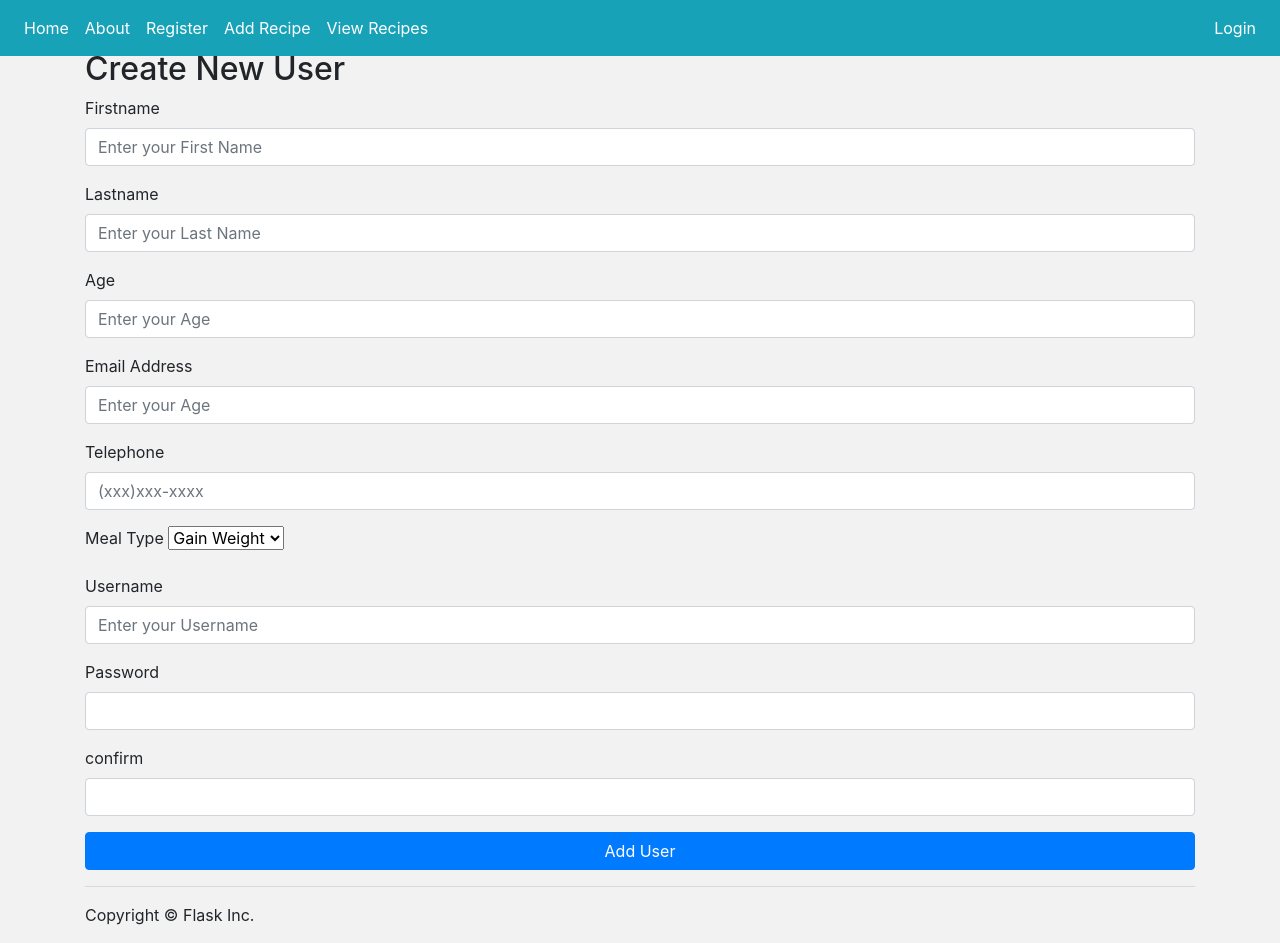
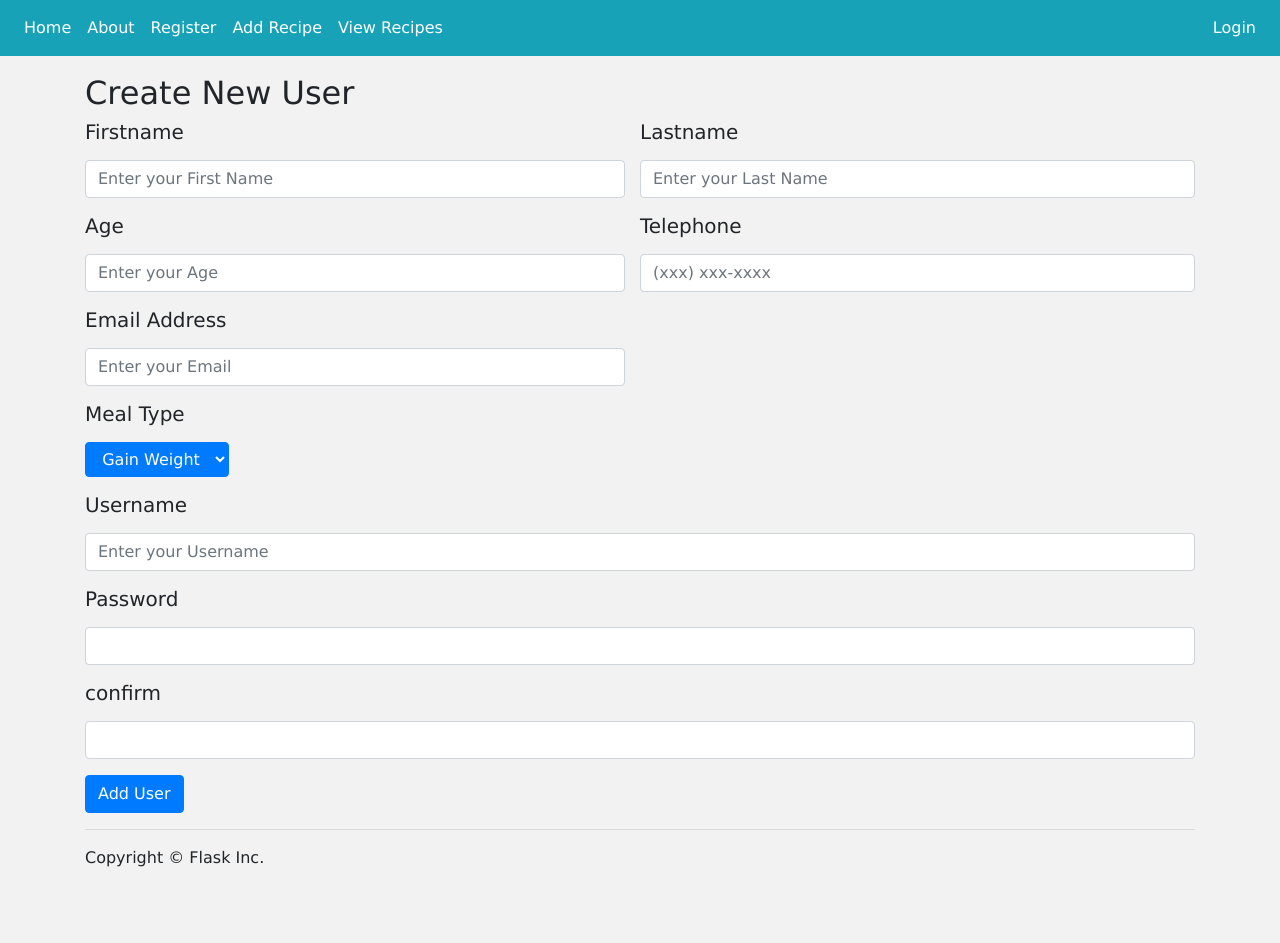
Before and after one commit to ChevaunBent/Comp3161-FinalProject, a Flask app: page /register in a window 1280 px wide. After the commit the page ends 867 px from the top, so only its background shows below. Run offline with Flask 2, Linux system fonts and the light colour scheme; parts of the project's set-up code (start-up, migrations or seed data) failed here and were passed over; some libraries are stand-ins or nearby versions.

Commit message:
Fixed layout of elements on each page

```diff
--- a/app/static/css/app.css
+++ b/app/static/css/app.css
@@ -3,22 +3,40 @@ body {
     background-color: rgb(242, 242, 242);
 }
 
-.required{
+.required {
     color: rgb(255, 0, 0);
     font-size: 15px;
 }
 
-.submitted{
+.submitted {
     background-color: rgb(39, 255, 190);
     color: white;
     border-radius: 10px;
 }
 
-.flashes{
+* {
+    font-family: 'Lucida Sans Regular', 'Lucida Grande', 'Lucida Sans Unicode', Geneva, Verdana, sans-serif !important
+}
+
+.flashes {
     display: grid;
     padding-top: 20px;
-    color:rgb(4, 255, 0);
-    font-family: 'Lucida Sans', 'Lucida Sans Regular', 'Lucida Grande',
-    'Lucida Sans Unicode', Geneva, Verdana, sans-serif;
+    color: rgb(4, 255, 0);
+    font-family: 'Lucida Sans', 'Lucida Sans Regular', 'Lucida Grande', 'Lucida Sans Unicode', Geneva, Verdana, sans-serif;
     font-size: 25px;
 }
+
+.image {
+    height: 350px;
+    width: 100%;
+}
+
+.singleimg {
+    width: 100%;
+    height: 350px;
+}
+
+.view_recipe_button {
+    padding: 5px;
+    width: 100%;
+}
--- a/app/templates/base.html
+++ b/app/templates/base.html
@@ -1,6 +1,7 @@
 <!DOCTYPE html>
 <html lang="en">
-  <head>
+
+<head>
     <meta charset="utf-8">
     <meta http-equiv="X-UA-Compatible" content="IE=edge">
     <meta name="viewport" content="width=device-width, initial-scale=1">
@@ -16,15 +17,15 @@
       <script src="https://oss.maxcdn.com/html5shiv/3.7.3/html5shiv.min.js"></script>
       <script src="https://oss.maxcdn.com/respond/1.4.2/respond.min.js"></script>
     <![endif]-->
-    <link rel="stylesheet" href="/static/css/app.css">
-    {% block css %} {% endblock%}
-  </head>
-  <body>
+    <link rel="stylesheet" href="/static/css/app.css"> {% block css %} {% endblock%}
+</head>
+
+<body>
     <header>
         {% include "header.html" %}
     </header>
     <main>
-        <div class="container">
+        <div class="container pt-4">
             {% block main %}{% endblock %}
         </div>
     </main>
@@ -39,5 +40,6 @@
     <!-- Include all compiled plugins (below), or include individual files as needed -->
     <script src="/static/js/bootstrap.min.js"></script>
     {% block js %} {% endblock%}
-  </body>
+</body>
+
 </html>
--- a/app/templates/register.html
+++ b/app/templates/register.html
@@ -1,47 +1,50 @@
-{% extends "base.html" %}
-{% block main %}
+{% extends "base.html" %} {% block main %}
 <div class="login-form center-block">
     <h2>Create New User</h2>
     {% include 'flash_messages.html' %}
     <form action="{{ url_for('register') }}" method="post">
         {{ form.csrf_token }}
-      <div class="form-group">
-        {{ form.firstname.label }}
+        <div class="d-flex">
+            <div class="form-group col-6 pl-0">
+                <h5>{{ form.firstname.label }}</h5>
                 {{ form.firstname(class='form-control', placeholder="Enter your First Name") }}
             </div>
-      <div class="form-group">
-        {{ form.lastname.label }}
+            <div class="form-group col-6 px-0">
+                <h5>{{ form.lastname.label }}</h5>
                 {{ form.lastname(class='form-control', placeholder = "Enter your Last Name") }}
             </div>
-      <div class="form-group">
-        {{ form.age.label }}
+        </div>
+        <div class="d-flex">
+            <div class="form-group col-6 pl-0">
+                <h5>{{ form.age.label }}</h5>
                 {{ form.age(class='form-control', placeholder="Enter your Age") }}
             </div>
-      <div class="form-group">
-        {{ form.email.label }}
-        {{ form.email(class='form-control', placeholder="Enter your Age") }}
+            <div class="form-group col-6 px-0">
+                <h5>{{ form.telephone.label }}</h5>
+                {{ form.telephone(class='form-control', placeholder="(xxx) xxx-xxxx") }}
+            </div>
+        </div>
+        <div class="form-group col-6 pl-0">
+            <h5>{{ form.email.label }}</h5>
+            {{ form.email(class='form-control', placeholder="Enter your Email") }}
         </div>
         <div class="form-group">
-        {{ form.telephone.label }}
-        {{ form.telephone(class='form-control', placeholder="(xxx)xxx-xxxx") }}
+            <h5>{{ form.preference.label }}</h5>
+            {{ form.preference(class='btn btn-primary') }}
         </div>
         <div class="form-group">
-        {{ form.preference.label }}
-        {{ form.preference }}
-      </div>
-      <div class="form-group">
-        {{ form.username.label }}
+            <h5>{{ form.username.label }}</h5>
             {{ form.username(class='form-control', placeholder="Enter your Username") }}
         </div>
         <div class="form-group">
-        {{ form.password.label }}
+            <h5>{{ form.password.label }}</h5>
             {{ form.password(class='form-control') }}
         </div>
         <div class="form-group">
-        {{ form.confirm.label }}
+            <h5>{{ form.confirm.label }}</h5>
             {{ form.confirm(class='form-control') }}
         </div>
-      <button type="submit" name="submit" class="btn btn-primary btn-block">Add User</button>
+        <button type="submit" name="submit" class="btn btn-primary">Add User</button>
     </form>
 </div>
 {% endblock %}
```
Also changed, not shown: app/templates/about.html (+17 -13 lines), app/templates/newrecipe.html (+10 -14 lines), app/templates/recipes.html (+11 -9 lines), app/templates/secured.html (+4 -9 lines), app/templates/viewrecipe.html (+9 -13 lines). Lines whose indentation alone changed are shown as unchanged.
